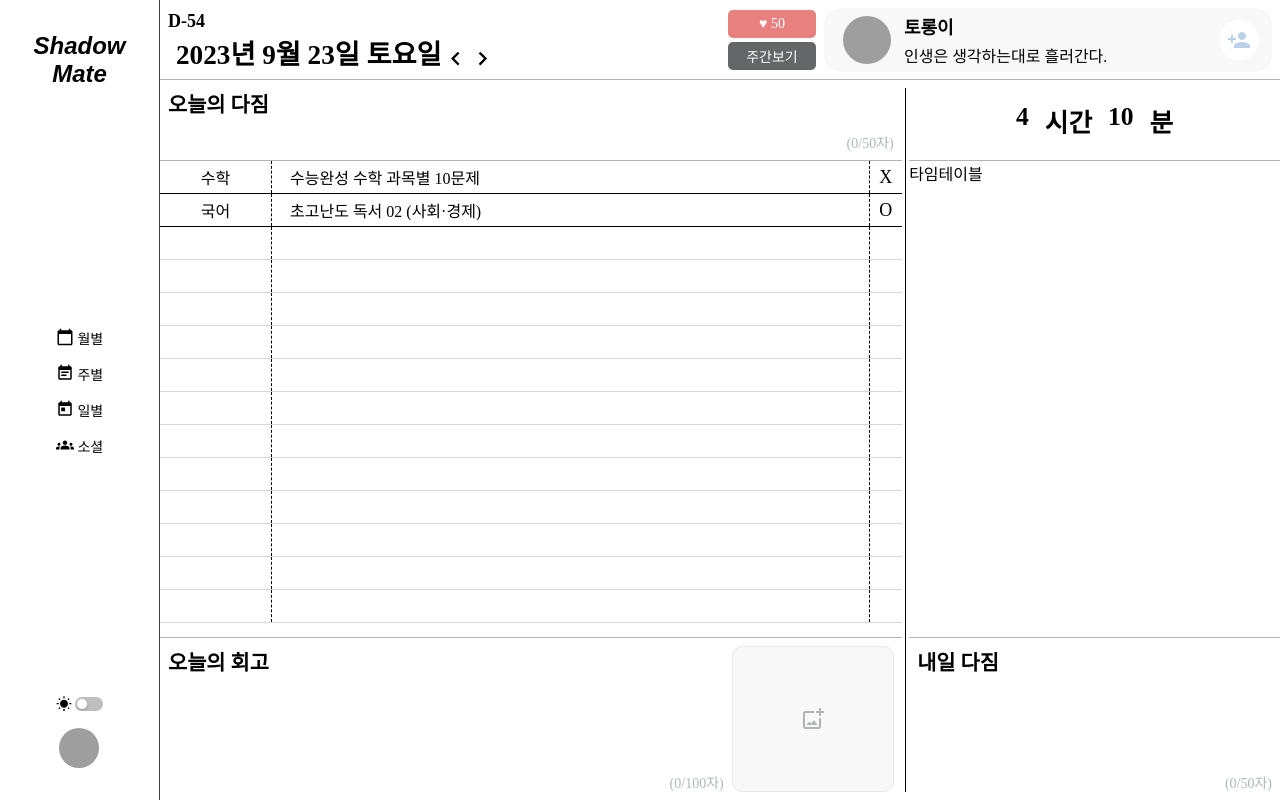
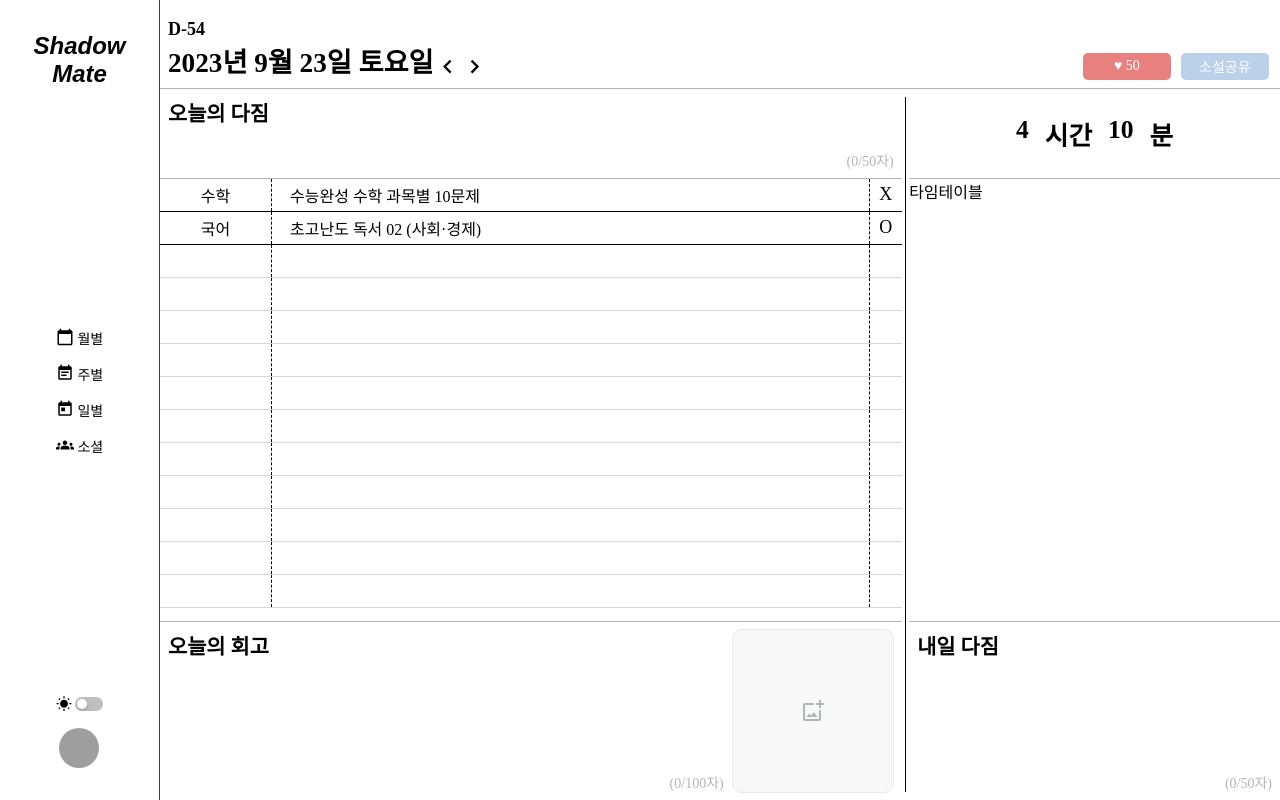
Before and after one commit to NewSainTurtle/ShadowMate, a React app in the folder FE/: page /day in a window 1280 px wide. Built offline with nearby package versions, Linux system fonts and the light colour scheme; grey boxes are pictures that could not be loaded; a web font is replaced by a local one.

Commit message:
[FE] feat: 일별 플래너 CRUD 컴포넌트 생성 및 기능 추가

```diff
--- a/FE/src/components/planner/day/Header.tsx
+++ b/FE/src/components/planner/day/Header.tsx
@@ -89,7 +89,7 @@ const MyHeader = ({ heart }: { heart: number }) => {
 
 const Header = ({ date }: HeaderDateType) => {
   const heartNum = 50; // 임시 좋아요 수
-  const isFriend = true;
+  const isFriend = false;
 
   return (
     <div className={styles["planner-header"]}>
--- a/FE/src/components/planner/day/TodoList.tsx
+++ b/FE/src/components/planner/day/TodoList.tsx
@@ -1,21 +1,19 @@
-import React, { useEffect, useMemo, useState } from "react";
+import React, { useEffect, useMemo, useRef, useState } from "react";
 import styles from "@styles/planner/day.module.scss";
 import Text from "@components/common/Text";
-import { AddCircleOutline } from "@mui/icons-material";
-import { todoType, categoryType } from "@util/planner.interface";
+import { AddCircleOutline, DeleteOutlined } from "@mui/icons-material";
+import { todoListType, categoryType } from "@util/planner.interface";
 import { todoData_list as data, todoData_category } from "@util/data/DayTodos";
 
-interface todoListType extends todoType {
-  isPossible?: boolean;
+interface TodoItemProps {
+  item: todoListType;
+  insertTodo: () => void;
+  updateTodo: (todo: todoListType) => void;
+  deleteTodo: (id: number) => void;
 }
 
-interface TodoItemType {
-  item: todoListType;
-  saveText?: React.ChangeEventHandler<HTMLInputElement>;
-}
-
-const TodoItemDefalut: todoListType = {
-  todoId: 0,
+const TodoDataDefalut: todoListType = {
+  todoId: -1,
   categoryName: "",
   categoryColorCode: "",
   todoContent: "",
@@ -23,21 +21,63 @@ const TodoItemDefalut: todoListType = {
   isPossible: false,
 };
 
-const TodoItem = ({ item, saveText }: TodoItemType) => {
-  const { categoryName, todoContent, todoStatus, isPossible } = item;
+const TodoItem = ({ item, insertTodo, updateTodo, deleteTodo }: TodoItemProps) => {
+  const inputRef = useRef<HTMLInputElement>(null);
+  const { todoId, categoryName, todoContent, todoStatus, isPossible } = item;
   const checkedArr = [" ", "O", "X"];
   const [text, setText] = useState(todoContent);
   const modifyText = (e: React.ChangeEvent<HTMLInputElement>) => {
     setText(e.target.value);
   };
 
+  const handleOnBlur = () => {
+    saveTodo();
+  };
+
+  const handleOnKeyPress = (e: React.KeyboardEvent<HTMLInputElement>) => {
+    if (e.key === "Enter") {
+      saveTodo();
+    }
+  };
+
+  const addTodo = (possible: boolean | undefined) => {
+    if (possible != undefined && !possible) insertTodo();
+  };
+
+  const removeTodo = () => {
+    deleteTodo(todoId);
+    setText("");
+  };
+
+  const saveTodo = () => {
+    updateTodo({ ...item, todoContent: text });
+  };
+
   return (
-    <div className={`${styles["todo-item"]} ${!isPossible && styles["todo-item--disable"]}`}>
+    <div
+      className={`${styles["todo-item"]} ${!isPossible && styles["todo-item--disable"]}`}
+      onClick={() => addTodo(isPossible)}
+    >
       <div className={styles["todo-item__category"]}>
         {isPossible ? <Text>{categoryName}</Text> : <AddCircleOutline />}
       </div>
       <div className={styles["todo-item__context"]}>
-        {isPossible ? <input value={text} onChange={modifyText} onBlur={saveText} /> : <AddCircleOutline />}
+        {isPossible ? (
+          <div className={styles["todo-item__context__possiable"]}>
+            <input
+              ref={inputRef}
+              value={text}
+              onChange={modifyText}
+              onBlur={handleOnBlur}
+              onKeyDown={handleOnKeyPress}
+            />
+            <div onClick={removeTodo}>
+              <DeleteOutlined />
+            </div>
+          </div>
+        ) : (
+          <AddCircleOutline />
+        )}
       </div>
       <div className={styles["todo-item__checked"]}>
         <Text types="semi-medium"> {checkedArr[todoStatus]}</Text>
@@ -46,31 +86,60 @@ const TodoItem = ({ item, saveText }: TodoItemType) => {
   );
 };
 
-TodoItem.defaultProps = TodoItemDefalut;
+const TodoList = () => {
+  const [todos, setTodos] = useState<todoListType[]>(data);
+  const todolistView = useMemo<todoListType[]>(() => {
+    let disableNum = 1;
+    let disableTodo = [];
+    if (13 - todos.length > 1) disableNum = 13 - todos.length;
 
-const TodoList = () => {
-  const [todos, setTodos] = useState<todoListType[]>(() => {
-    for (let idx = data.length; idx < 14; idx++) {
-      data.push({ ...TodoItemDefalut, todoId: idx });
+    for (let idx = 0; idx < disableNum; idx++) {
+      disableTodo.push({ ...TodoDataDefalut, isPossible: false });
     }
-    return data;
-  });
 
-  const saveText = (id: number, e: React.ChangeEvent<HTMLInputElement>) => {
-    todos[id].todoContent = e.target.value;
-    setTodos([...todos]);
+    return [...todos, ...disableTodo];
+  }, [todos]);
+  const nextId = useRef(data.length);
+
+  const insertTodo = () => {
+    const nextTodoList = todos.concat({
+      todoId: nextId.current,
+      categoryName: "",
+      categoryColorCode: "",
+      todoContent: "",
+      todoStatus: 0,
+      isPossible: true,
+    });
+    setTodos(nextTodoList);
+    nextId.current += 1; // id 값 1씩 증가
   };
+
+  const updateTodo = ({ todoId, todoContent }: todoListType) => {
+    setTodos(
+      todos.map((todo) => {
+        if (todo.todoId === todoId) {
+          return {
+            ...todo,
+            todoContent: todoContent,
+          };
+        }
+        return todo;
+      }),
+    );
+  };
+
+  const deleteTodo = (id: number) => {
+    setTodos(todos.filter((todo) => todo.todoId !== id));
+  };
+
+  useEffect(() => {
+    console.log(todos);
+  }, [todos]);
 
   return (
     <div className={styles["todo-list"]}>
-      {todos.map((todo) => (
-        <TodoItem
-          key={todo.todoId}
-          item={todo}
-          saveText={(e) => {
-            saveText(todo.todoId, e);
-          }}
-        />
+      {todolistView.map((todo, idx) => (
+        <TodoItem key={idx} item={todo} insertTodo={insertTodo} updateTodo={updateTodo} deleteTodo={deleteTodo} />
       ))}
     </div>
   );
--- a/FE/src/styles/planner/day.module.scss
+++ b/FE/src/styles/planner/day.module.scss
@@ -25,7 +25,7 @@ $color-background: var(--color-background);
   display: grid;
   grid-auto-flow: column;
   grid-template-columns: 2fr max-content 1fr;
-  grid-template-rows: 5em 5em auto max-content;
+  grid-template-rows: 1fr 1fr 5fr 2fr;
 
   > .planner-header {
     grid-column: 1 / span 3;
@@ -41,6 +41,7 @@ $color-background: var(--color-background);
 
   > .item__todo-list,
   > .item__timetable {
+    overflow-y: auto;
     border: {
       top: 1px solid $color-gray_4;
       bottom: 1px solid $color-gray_4;
@@ -62,8 +63,7 @@ $color-background: var(--color-background);
 .planner-header {
   @extend %item-container;
   display: grid;
-  grid-template-columns: repeat(2, auto);
-  justify-content: space-between;
+  grid-template-columns: max-content auto;
   align-items: end;
   border-bottom: solid 1px $color-gray_4;
 
@@ -74,7 +74,6 @@ $color-background: var(--color-background);
     > div:nth-child(2) {
       display: flex;
       align-items: end;
-      margin-left: 0.5em;
 
       svg {
         @extend .text-semi-large;
@@ -84,8 +83,9 @@ $color-background: var(--color-background);
 
   &__default {
     display: flex;
+    justify-content: flex-end;
+    padding-right: 0.2em;
     gap: 10px;
-    padding-right: 0.2em;
 
     > div {
       width: 5.5em;
@@ -108,13 +108,16 @@ $color-background: var(--color-background);
   &__friend {
     height: 100%;
     display: flex;
+    justify-items: end;
+    justify-content: flex-end;
+    align-items: flex-end;
     gap: 0.5em;
 
     > div:nth-child(1) {
       height: 100%;
       display: flex;
       flex-direction: column;
-      justify-content: space-around;
+      justify-content: space-evenly;
 
       > div {
         width: 5.5em;
@@ -122,7 +125,8 @@ $color-background: var(--color-background);
     }
 
     > div:nth-child(2) {
-      width: 28em;
+      width: 100%;
+      max-width: 28em;
     }
   }
 }
@@ -134,6 +138,7 @@ $color-background: var(--color-background);
   display: grid;
   grid-auto-flow: column;
   grid-template-columns: 1fr min-content;
+  align-items: center;
 
   > .ment-content__box {
     height: 100%;
@@ -164,7 +169,7 @@ $color-background: var(--color-background);
 
 .ment-preview__box {
   width: 10em;
-  height: 9em;
+  height: 100%;
   background: $color-gray_1;
   margin-left: 0.5em;
   border-radius: 0.625rem;
@@ -210,8 +215,11 @@ $color-background: var(--color-background);
 }
 
 .todo-list {
+  width: 100%;
+  height: 100%;
   display: grid;
-  width: 100%;
+  align-content: start;
+  scroll-behavior: smooth;
 }
 
 .todo-item {
@@ -239,7 +247,8 @@ $color-background: var(--color-background);
 
   &__category,
   &__context {
-    > svg {
+    svg {
+      cursor: pointer;
       display: none;
     }
 
@@ -253,9 +262,23 @@ $color-background: var(--color-background);
   &__context {
     padding: 0 1em;
     box-sizing: border-box;
-    > input {
+
+    input {
       @extend %set-input;
       @extend .text-default;
     }
+
+    &__possiable {
+      width: 100%;
+      display: flex;
+      align-items: center;
+      justify-content: space-between;
+
+      &:hover svg {
+        @extend .text-default;
+        display: block;
+        color: $color-gray_4;
+      }
+    }
   }
 }
--- a/FE/src/util/data/DayTodos.ts
+++ b/FE/src/util/data/DayTodos.ts
@@ -47,7 +47,7 @@ export const todoData_list: todoListType[] = [
     isPossible: true,
   },
   {
-    todoId: 2,
+    todoId: 1,
     categoryName: "국어",
     categoryColorCode: "FFCBE1",
     todoContent: "초고난도 독서 02 (사회·경제)",
--- a/FE/src/util/planner.interface.ts
+++ b/FE/src/util/planner.interface.ts
@@ -12,3 +12,7 @@ export interface todoType {
   todoContent: string;
   todoStatus: 0 | 1 | 2; // none, O, X
 }
+
+export interface todoListType extends todoType {
+  isPossible?: boolean;
+}
```
